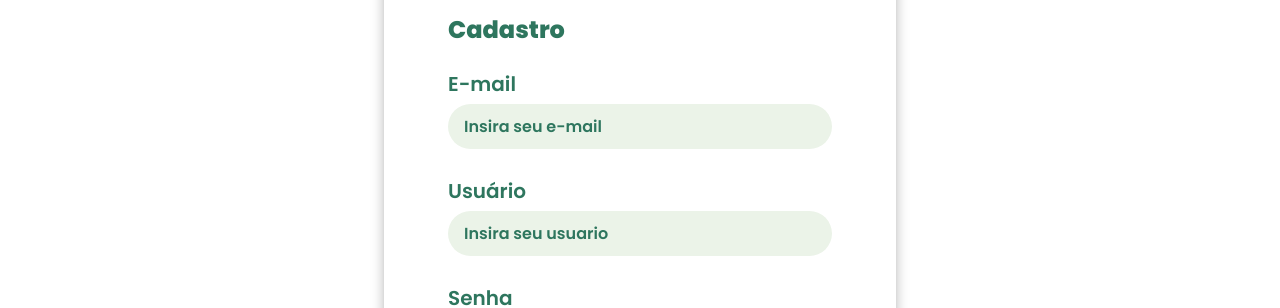
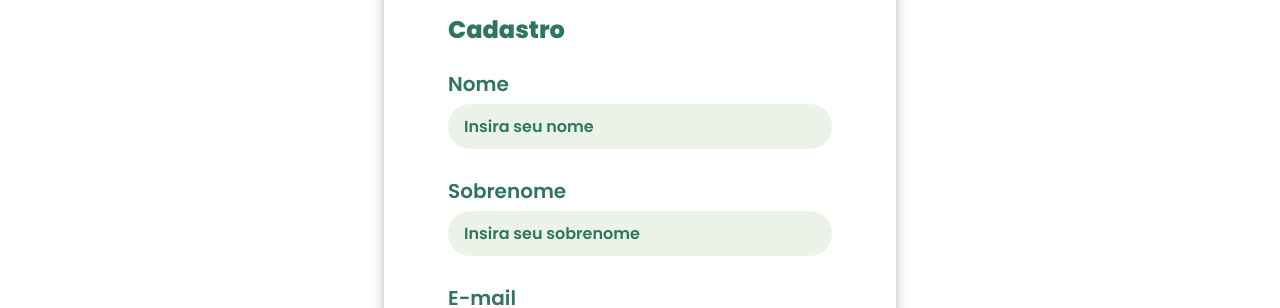
Before and after one commit to viniwebster/cheiro-de-novo, a React (Create React App) app: page /singup in a window 1280 px wide. Shown: the part 189-497 px from the top of the page. Built offline with nearby package versions, Linux system fonts and the light colour scheme.

Commit message:
feat: add message sucess

```diff
--- a/src/pages/SingUp/SingUp.tsx
+++ b/src/pages/SingUp/SingUp.tsx
@@ -6,11 +6,13 @@ import Input from "../../components/Input/Input";
 import { darkColor, veryDarkColor } from "../../UI/variables";
 import { Link } from "react-router-dom";
 import { useState } from "react";
+import { singUp } from "../../auth/singup";
 
 const StyledForm = styled.form`
   display: flex;
   flex-direction: column;
   gap: 32px;
+  position: relative;
 `;
 
 const Container = styled.section`
@@ -46,7 +48,17 @@ const StyledContainerButton = styled.div`
   }
 `;
 
+const StyledAlert = styled.p`
+  position: absolute;
+  text-align: center;
+  font-weight: 600;
+  top: 91.5%;
+  color: ${darkColor};
+`
+
 const SingUp = () => {
+  const [name, setName] = useState("");
+  const [surname, setSurname] = useState("");
   const [email, setEmail] = useState("");
   const [password, setPassword] = useState("");
   const [user, setUser] = useState("");
@@ -55,13 +67,59 @@ const SingUp = () => {
   const [number, setNumber] = useState("");
   const [city, setCity] = useState("");
   const [phone, setPhone] = useState("");
+  const [message, setMessage] = useState("")
+
+  const onSubmit = (event: React.FormEvent<HTMLFormElement>) => {
+    event.preventDefault();
+    const newUser = {
+      name,
+      surname,
+      email,
+      password,
+      user,
+      cep,
+      street,
+      number,
+      city,
+      phone
+    }
+    singUp(newUser)
+    setMessage("Usuário cadastrado com sucesso")
+    setName("")
+    setCEP("")
+    setCity("")
+    setEmail("")
+    setSurname("")
+    setPassword("")
+    setUser("")
+    setStreet("")
+    setNumber("")
+    setPhone("")
+    setTimeout(() => {
+      setMessage("")
+    }, 3000)
+  }
 
   return (
     <StyledContainer>
       <Container>
         <Box>
-          <StyledForm>
+          <StyledForm onSubmit={onSubmit}>
             <StyledTitleLogin>Cadastro</StyledTitleLogin>
+            <Input
+              placeholder="Insira seu nome"
+              label="Nome"
+              value={name}
+              type="text"
+              onChange={(e) => setName(e.target.value)}
+            />
+            <Input
+              placeholder="Insira seu sobrenome"
+              label="Sobrenome"
+              value={surname}
+              type="text"
+              onChange={(e) => setSurname(e.target.value)}
+            />
             <Input
               placeholder="Insira seu e-mail"
               label="E-mail"
@@ -114,10 +172,11 @@ const SingUp = () => {
             <Input
               placeholder="Insira seu telefone"
               label="Telefone"
-              type="phone"
+              type="tel"
               value={phone}
               onChange={(e) => setPhone(e.target.value)}
             />
+            <StyledAlert role="alert">{message}</StyledAlert>
             <StyledContainerButton>
               <Button text="Cadastrar" />
               <br />
```
